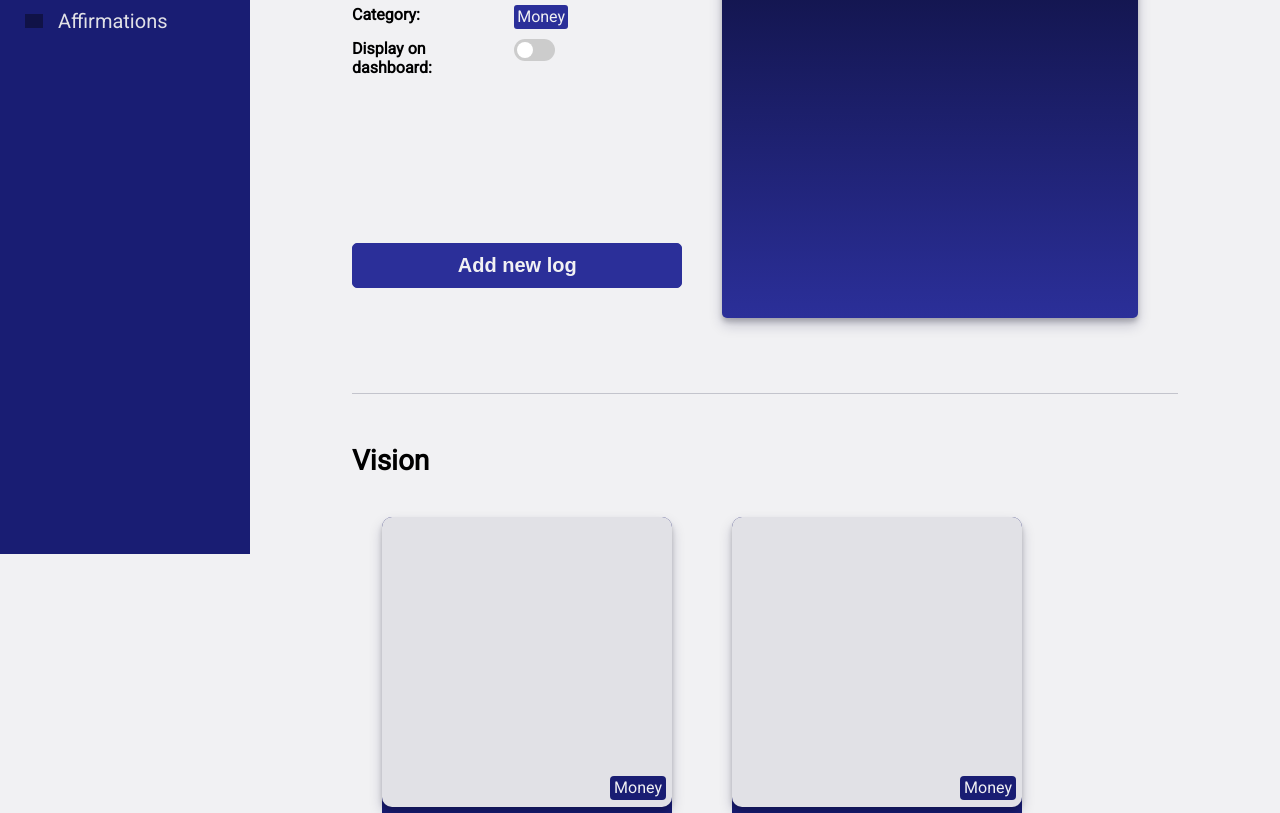
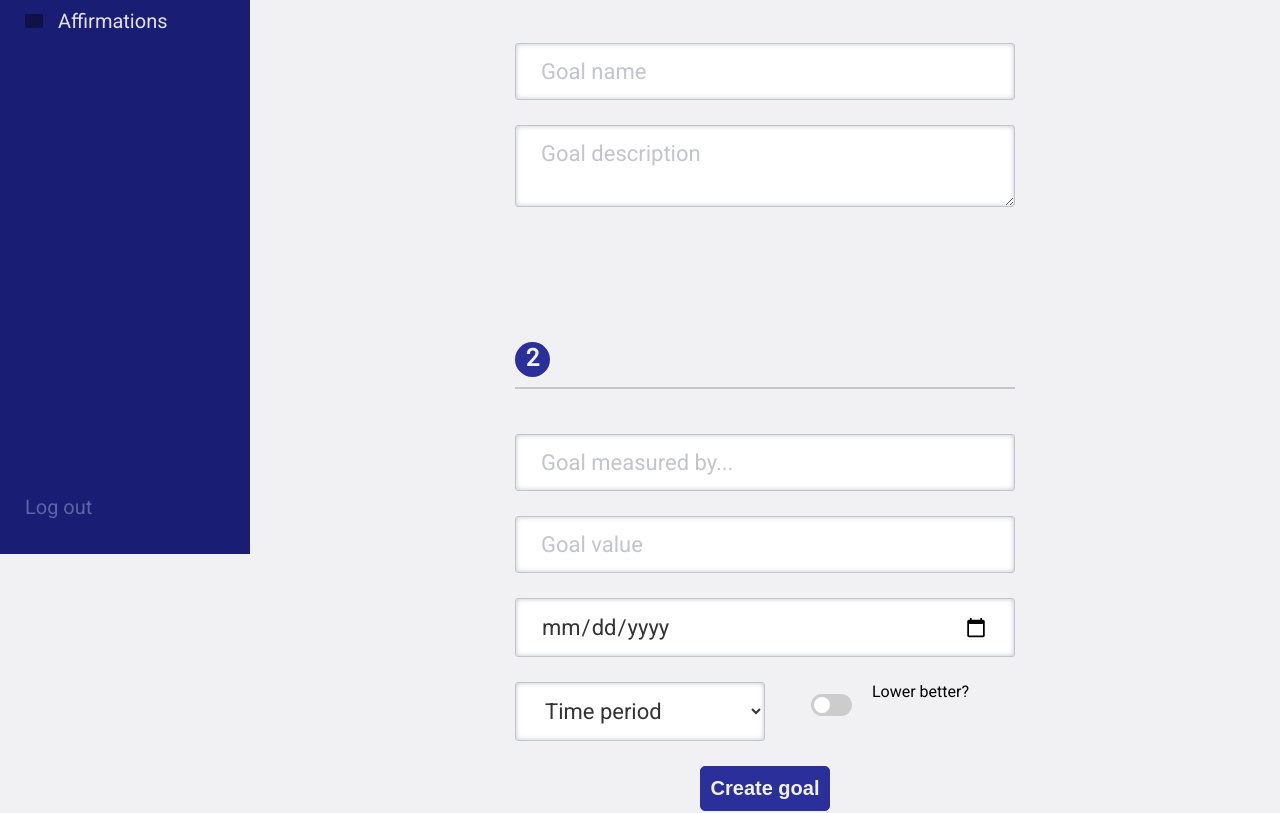
Before and after one commit to GabrielCarpr/goal-tracker-frontend, a Vue app: page /goals/new in a window 1280 px wide. Shown: the part 246-1059 px from the top of the page. Built offline with nearby package versions, Linux system fonts and the light colour scheme; grey boxes are pictures that could not be loaded.

Commit message:
add new goal view

```diff
--- a/src/components/DashGoal.vue
+++ b/src/components/DashGoal.vue
@@ -48,7 +48,7 @@ export default {
         margin-top: 15px;
         cursor: pointer;
         top: 0;
-        transition: top ease 600ms;
+        transition: top ease 600ms, box-shadow ease 600ms;
         position: relative;
         min-width: 400px;
         padding: 20px 40px;
@@ -56,6 +56,7 @@ export default {
 
     .goal-card:hover {
         top: -6px;
+        box-shadow: 0px 9px 17px rgba(14, 16, 63, 0.15), 0px 6px 10px rgba(0, 0, 0, 0.15);
     }
 
     .graph {
--- a/src/components/DesktopMenu.vue
+++ b/src/components/DesktopMenu.vue
@@ -12,7 +12,8 @@
                 <img src="dash_icon.svg"><span class="menu-item">Dashboard</span>
             </span>
             <span class="menu-item-box" :class="{'menu-active': this.$route.name == 'Goals'}" @click="link('Goals')">
-                <img src="goals_icon.svg"><span class="menu-item">Goals</span><span class="new-goal">&plus;</span>
+                <img src="goals_icon.svg"><span class="menu-item">Goals</span>
+                    <span class="new-goal" @click.stop="link('New goal')">&plus;</span>
                 </span>
             <span class="menu-item-box" :class="{'menu-active': this.$route.name == 'Vision board'}" @click="link('Vision board')">
                 <img src="vision_icon.svg"><span class="menu-item">Vision board</span>
@@ -20,6 +21,9 @@
             <span class="menu-item-box" :class="{'menu-active': this.$route.name == 'Affirmations'}" @click="link('Affirmations')">
                 <img src="affirmations_icon.svg"><span class="menu-item">Affirmations</span>
             </span>
+            <div class="bottom-options">
+                <span class="menu-item-box"><span class="menu-item">Log out</span></span>
+            </div>
         </div>
     </div>
 </template>
@@ -64,6 +68,9 @@
         font-size: 20px;
         font-weight: 500;
         width: 100%;
+        box-sizing: border-box;
+        height: 100%;
+        padding-bottom: 20px;
     }
 
     .menu-item-box {
@@ -136,6 +143,13 @@
         max-width: 30px;
         border-radius: 50%;
     }
+
+    .bottom-options {
+        margin-top: auto;
+        margin-bottom: 0;
+        vertical-align: bottom;
+        color: #5f62a5;
+    }
 </style>
 
 <script>
--- a/src/components/LogModal.vue
+++ b/src/components/LogModal.vue
@@ -81,9 +81,9 @@ export default {
 	.log-submit {
 		color: VAR(--light-grey);
 		background-color: VAR(--main-blue);
-		font-size: 26px;
+		font-size: 23px;
 		width: 100%;
-		height: 60px;
+		height: 50px;
 		text-align: center;
 		border-radius: 0 0 5px 5px;
 		outline: none;
--- a/src/global.css
+++ b/src/global.css
@@ -61,6 +61,8 @@ body::-webkit-scrollbar-thumb:hover {
 	}
 }
 
+/* Transitions */
+
 .fade-leave-to, .fade-enter {
 	opacity: 0;
 }
@@ -77,10 +79,7 @@ body::-webkit-scrollbar-thumb:hover {
 	opacity: 1;
 }
 
-.visions-holder {
-	display: flex;
-	flex-wrap: wrap;
-}
+/* Badges */
 
 .badge {
 	font-size: 16px;
@@ -98,9 +97,10 @@ body::-webkit-scrollbar-thumb:hover {
 
 .switch {
 	position: relative;
-	display: inline-block;
+	display: inline-flex;
 	width: 41px!important;
 	height: 22px;
+	width: 100%;
 }
 
 .switch input {
@@ -112,6 +112,7 @@ body::-webkit-scrollbar-thumb:hover {
 .switch > span {
 	position: absolute;
 	cursor: pointer;
+	display: inline;
 	top: 0;
 	left: 0;
 	right: 0;
@@ -160,6 +161,7 @@ body::-webkit-scrollbar-thumb:hover {
 .btn-block {
 	display: block;
 	width: 100%;
+	margin-bottom: 10px;
 }
 
 .btn-blue {
@@ -182,6 +184,35 @@ body::-webkit-scrollbar-thumb:hover {
 	box-shadow: 0 0 0 3px rgba(50, 132, 226, 0.5);
 }
 
+
+/* Inputs */
+
+.input {
+	background-color: white;
+	border: 1px solid VAR(--dark-grey);
+	border-radius: 3px;
+	box-shadow: inset 0px 0px 5px #C3C4CC;
+	margin-bottom: 25px;
+	width: 100%;
+	font-size: 22px;
+	color: VAR(--off-black);
+	padding: 15px 25px;
+	transition: box-shadow ease-in-out 150ms;
+	outline: none;
+	font-family: 'Roboto';
+	box-sizing: border-box;
+}
+
+.input::placeholder {
+	color: VAR(--dark-grey);
+}
+
+.input:focus {
+	outline: none;
+	box-shadow: inset 0px 0px 5px #C3C4CC, 0px 0px 0px 3px rgba(50, 132, 226, 0.5);
+}
+
+
 /* Modal overlay */
 
 .modal-overlay {
@@ -203,3 +234,8 @@ body::-webkit-scrollbar-thumb:hover {
 .noscroll {
 	overflow: hidden;
 }
+
+.visions-holder {
+	display: flex;
+	flex-wrap: wrap;
+}
--- a/src/main.js
+++ b/src/main.js
@@ -7,11 +7,25 @@ require("./global.css");
 Vue.config.productionTip = false
 
 let state = {
-  isLoading: true
+  isLoading: true,
+  transitionName: null
+}
+
+let watch = {
+  "$route" (to, from) {
+    if (to.name == "New goal") {
+      this.transitionName = "fade";
+    } else if (from.name == "New goal") {
+      this.transitionName = "fade";
+    } else {
+      this.transitionName = null;
+    }
+  }
 }
 
 new Vue({
   router,
   data: state,
+  watch: watch,
   render: h => h(App),
 }).$mount('#app')
--- a/src/router/index.js
+++ b/src/router/index.js
@@ -32,6 +32,11 @@ export default new Router({
             component: () => import("@/views/Login")
         },
         {
+            name: "New goal",
+            path: "/goals/new",
+            component: () => import("@/views/NewGoal")
+        },
+        {
             name: "SingleGoal",
             path: "/goals/:goal_id",
             component: () => import("@/views/SingleGoal")
--- /dev/null
+++ b/src/views/NewGoal.vue
@@ -0,0 +1,129 @@
+<template>
+	<div class="container">
+		<DesktopMenu />
+		<div class="form-column">
+			<h1>New goal</h1>
+			<span class="subheading">What do you want to achieve?</span>
+			<div class="section">
+				<div class="step"><span>1</span></div>
+				<input type="text" class="input" placeholder="Goal name">
+				<textarea class="input" placeholder="Goal description"></textarea>
+			</div>
+
+			<div class="section">
+				<div class="step"><span>2</span></div>
+				<input type="text" class="input" placeholder="Goal measured by...">
+				<input type="number" class="input" placeholder="Goal value">
+				<input type="date" class="input" placeholder="Goal date">
+				<div class="row">
+					<div class="col">
+						<select class="input">
+							<option disabled selected>Time period</option>
+							<option value="log">Log</option>
+							<option value="day">Day</option>
+							<option value="week">Week</option>
+							<option value="month">Month</option>
+							<option value="year">Year</option>
+						</select>
+					</div>
+					<div class="col">
+						<label class="switch" id="lower-better" style="margin-right: 20px; margin-top: -20px;">
+							<input type="checkbox"><span></span>
+						</label>
+						<label for="lower-better">Lower better?</label>
+					</div>
+				</div>
+				<button type="button" class="btn btn-blue" style="align-self: center;">Create goal</button>
+			</div>
+		</div>
+	</div>
+</template>
+
+<style scoped>
+	.container {
+		width: CALC(100% - 250px);
+		margin: 0 0 0 auto;
+	}
+
+	.form-column {
+		margin-top: 55px;
+		width: 500px;
+		height: auto;
+		display: flex;
+		flex-direction: column;
+		margin: 0 auto;
+	}
+
+	h1 {
+		text-align: center;
+		margin-bottom: 45px;
+	}
+
+	.subheading {
+		font-size: 24px;
+		font-weight: 100;
+		color: VAR(--off-black);
+		text-align: center;
+		margin-bottom: 65px;
+	}
+
+	.section {
+		width: 100%;
+		display: flex;
+		flex-direction: column;
+		padding-bottom: 110px;
+		align-items: stretch;
+		box-sizing: border-box;
+	}
+
+	.step {
+		border-bottom: 2px solid VAR(--dark-grey);
+		padding-bottom: 10px;
+		margin-bottom: 45px;
+		display: flex;
+		justify-content: flex-start;
+	}
+
+	.step > span {
+		color: VAR(--light-grey);
+		font-size: 24px;
+		text-align: center;
+		height: 35px;
+		width: 35px;
+		background-color: VAR(--main-blue-highlight);
+		border-radius: 50%;
+		font-weight: 600;
+		box-sizing: border-box;
+		padding-top: 2px;
+	}
+
+	.input::-webkit-outer-spin-button,
+	.input::-webkit-inner-spin-button {
+		-webkit-appearance: none;
+		margin: 0;
+	}
+
+	.input[type=number] {
+		-moz-appearance: textfield;
+	}
+
+	.row {
+		display: flex;
+	}
+
+	.col {
+		box-sizing: border-box;
+		width: 50%;
+	}
+</style>
+
+<script>
+import DesktopMenu from "@/components/DesktopMenu";
+
+export default {
+	name: "NewGoal",
+	components: {
+		DesktopMenu
+	}
+}
+</script>
--- a/src/views/SingleGoal.vue
+++ b/src/views/SingleGoal.vue
@@ -12,7 +12,10 @@
 				<span class="info-row"><span>Display on dashboard: </span>
 					<label class="switch"><input type="checkbox"><span></span></label>
 				</span>
-				<button class="btn btn-blue btn-block" id="new-log" @click="showLogModal">Add new log</button>
+				<div class="bottom-btn" style="width: 100%;">
+					<button class="btn btn-blue btn-block" id="edit-goal">Edit goal</button>
+					<button class="btn btn-blue btn-block" id="new-log" @click="showLogModal">Add new log</button>
+				</div>
 			</div>
 			<div class="graph-container">
 				<div class="graph">
@@ -137,8 +140,8 @@ export default {
 		background: linear-gradient(180deg, #0E103F 0%, #2B2F99 100%), #191D73;
 	}
 
-	#new-log {
+	.bottom-btn {
 		margin-top: auto;
-		margin-bottom: 30px;
+		margin-bottom: 0px;
 	}
 </style>
```
